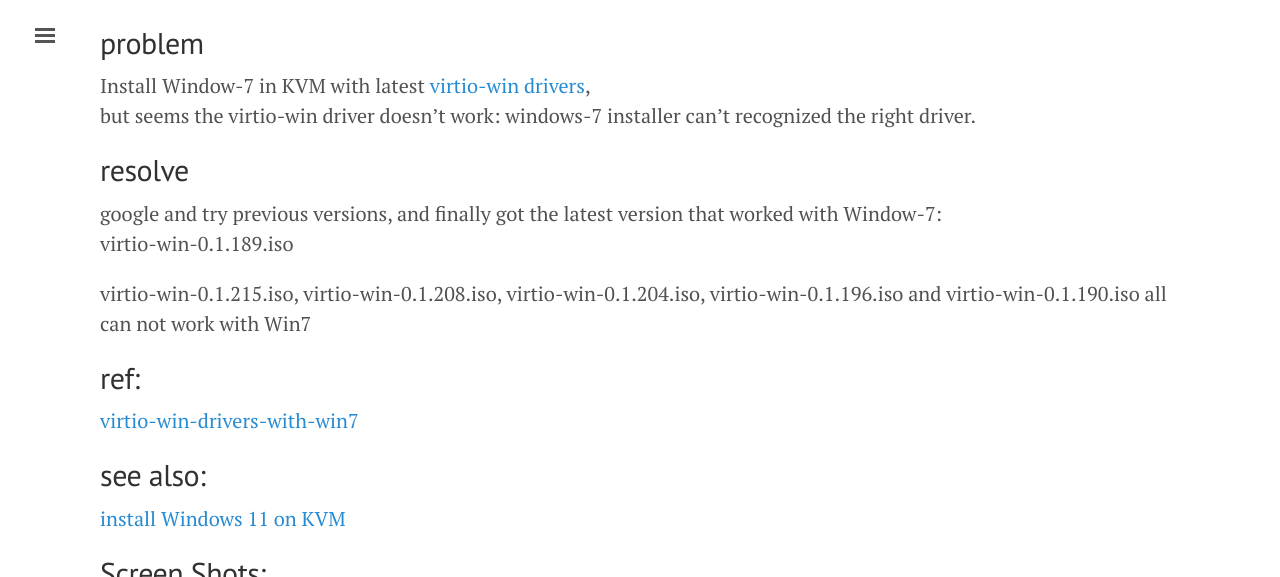
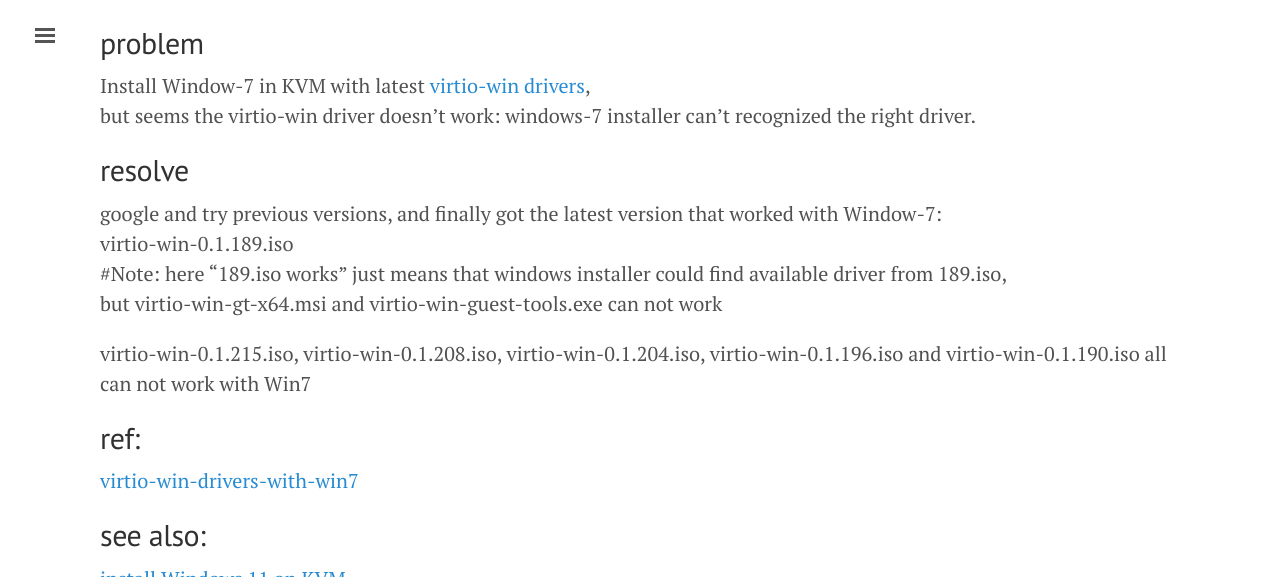
Before and after one commit to tcler/tcler.github.io, a Jekyll site: the page built from _posts/2022-01-24-virtio-win-for-windows-7.md, in a window 1280 px wide and 900 px high, scrolled down 315 px, cut to the strip 0-577 px from the top of the window. Built offline with Jekyll 4.4.1, drawn with Linux system fonts in a browser that asks for light colours.

Commit message:
Update 2022-01-24-virtio-win-for-windows-7.md

```diff
--- a/_posts/2022-01-24-virtio-win-for-windows-7.md
+++ b/_posts/2022-01-24-virtio-win-for-windows-7.md
@@ -10,6 +10,8 @@
 ## resolve
 google and try previous versions, and finally got the latest version that worked with Window-7:
  virtio-win-0.1.189.iso
+ #Note: here "189.iso works" just means that windows installer could find available driver from 189.iso,
+  but virtio-win-gt-x64.msi and virtio-win-guest-tools.exe can not work
 
  virtio-win-0.1.215.iso, virtio-win-0.1.208.iso, virtio-win-0.1.204.iso, virtio-win-0.1.196.iso and virtio-win-0.1.190.iso all can not work with Win7
 
```
